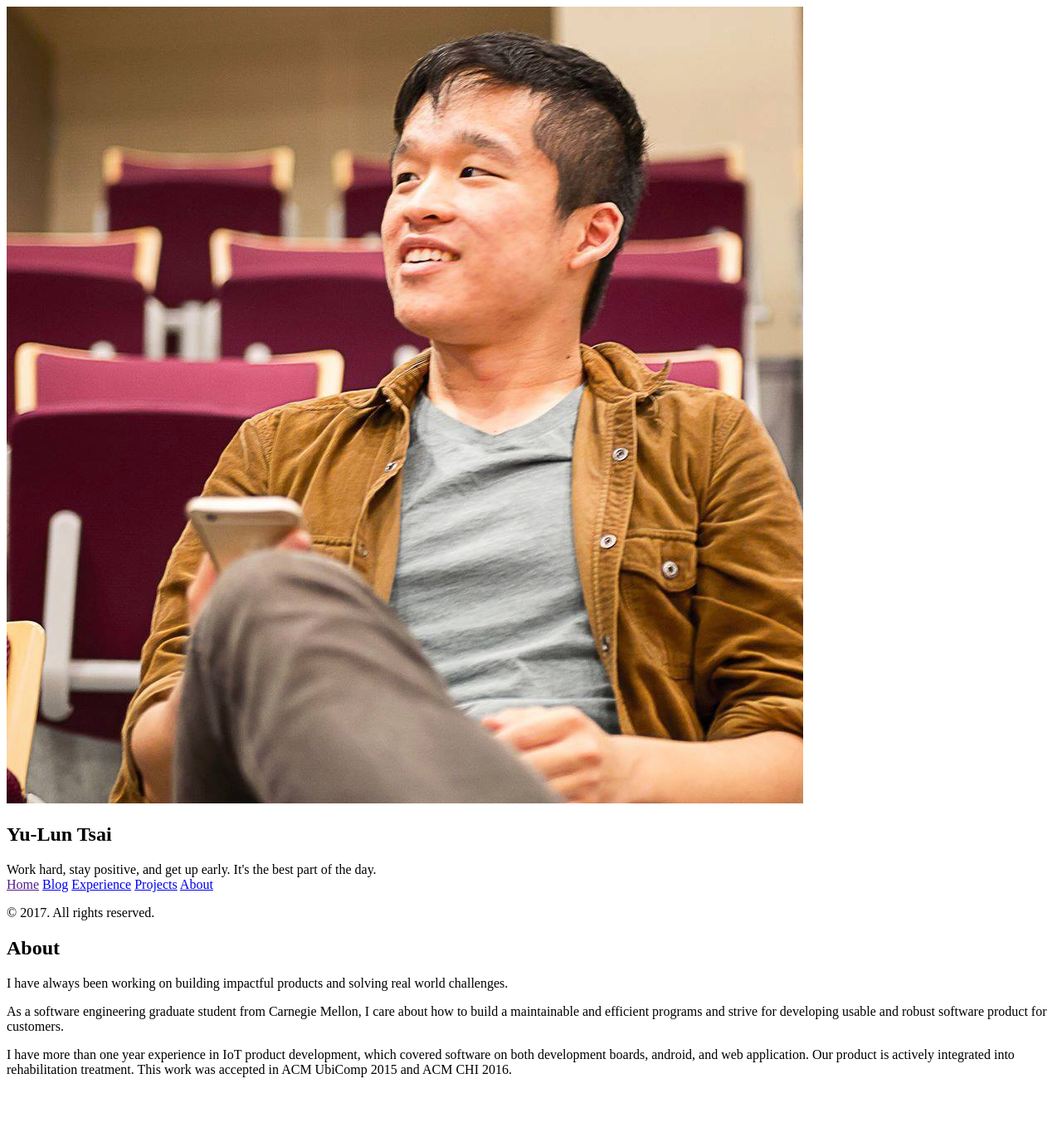
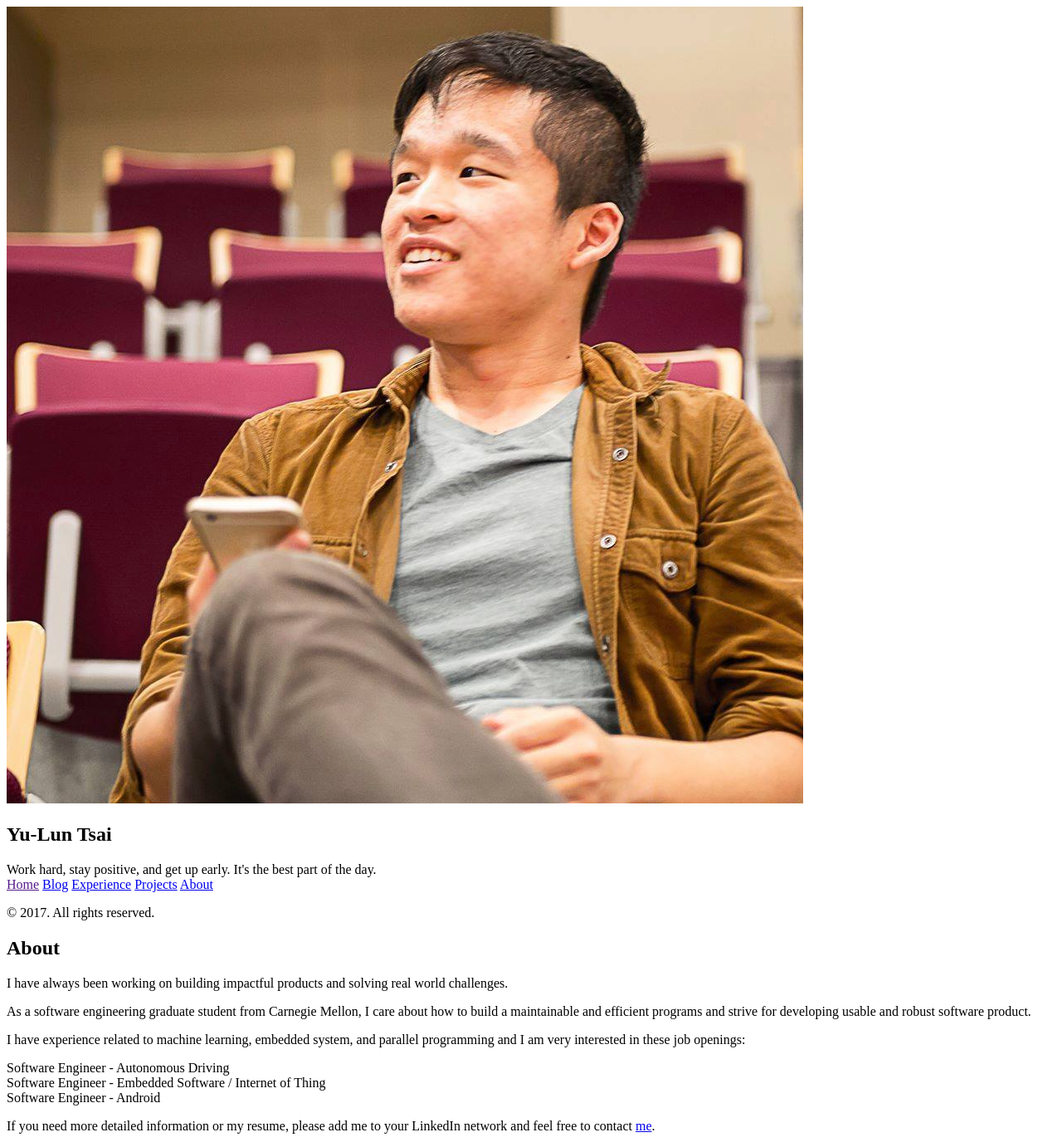
Before and after one commit to stormysun513/stormysun513.github.io, a Jekyll site: the page built from about.md, in a window 1280 px wide. Shown: the whole page at 83% size. Built offline with Jekyll 4.4.1, drawn with Linux system fonts in a browser that asks for light colours; before the commit the page ends 1314 px from its top, so only the background shows below that.

Commit message:
update about.md page

```diff
--- a/about.md
+++ b/about.md
@@ -9,9 +9,18 @@ world challenges.
 
 As a software engineering graduate student from Carnegie Mellon, I care about
 how to build a maintainable and efficient programs and strive for developing
-usable and robust software product for customers.
+usable and robust software product.
 
-I have more than one year experience in IoT product development, which covered
-software on both development boards, android, and web application. Our product
-is actively integrated into rehabilitation treatment. This work was accepted
-in ACM UbiComp 2015 and ACM CHI 2016.
+I have experience related to machine learning, embedded system, and parallel
+programming and I am very interested in these job openings:
+
+
+Software Engineer - Autonomous Driving
+Software Engineer - Embedded Software / Internet of Thing
+Software Engineer - Android
+
+
+If you need more detailed information or my resume, please add me to your
+LinkedIn network and feel free to contact [me][email].
+
+[email]: mailto:yulunt@andrew.cmu.edu
```
